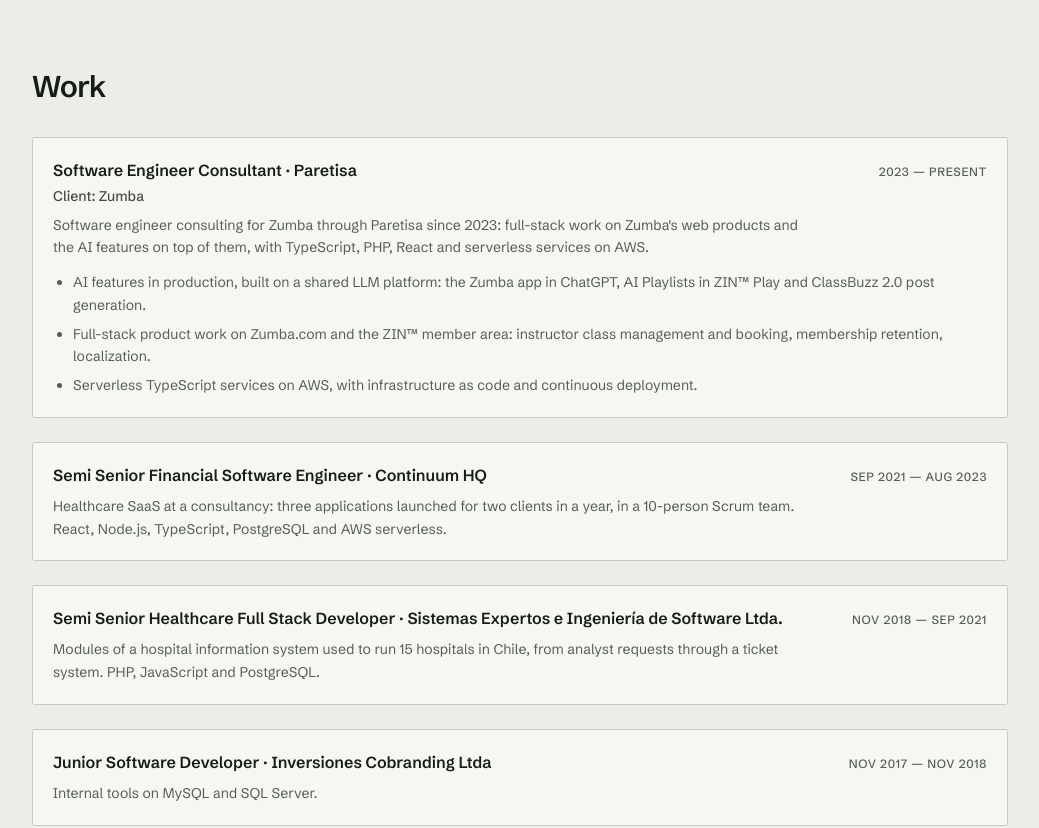
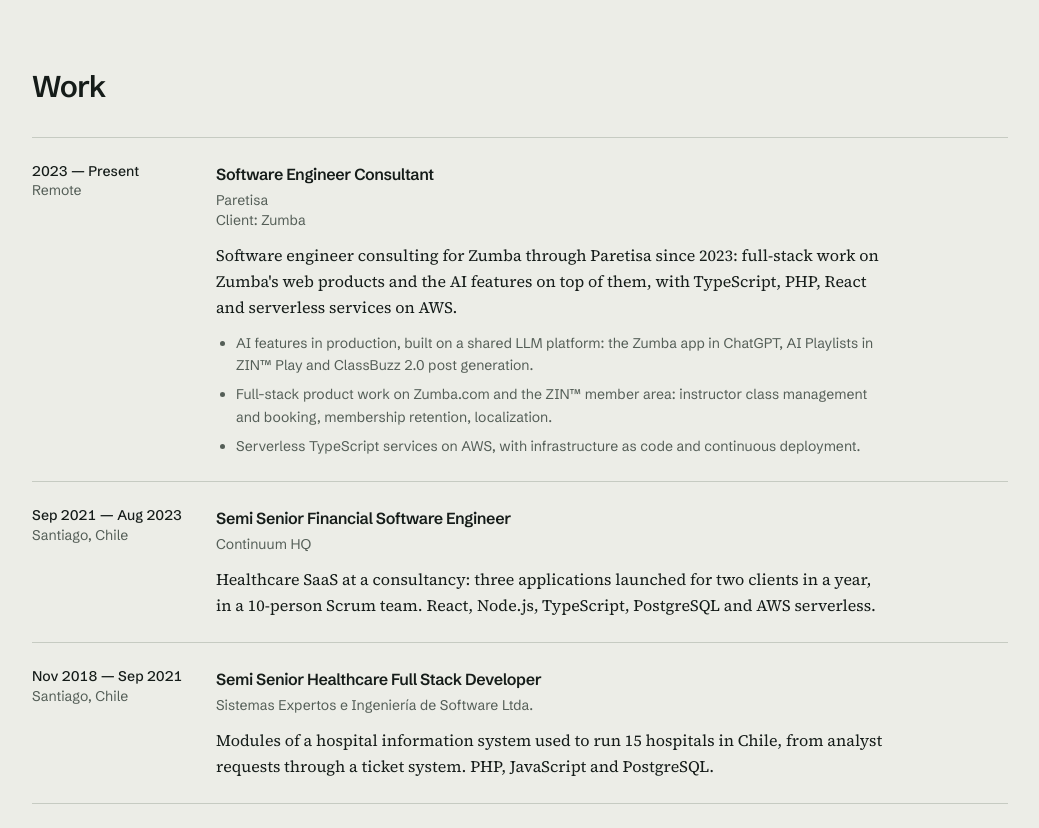
Before and after one commit to OswaldoRodriguez123/portfolio, a Next.js app: page /en in a window 1280 px wide. Shown: the part 1640-2468 px from the top of the page, without its empty margins (120-1159 px from the left). Built offline with nearby package versions, Linux system fonts and the light colour scheme; no server answers.

Commit message:
feat(work): render the career as a dated ledger

```diff
--- a/components/work-list.tsx
+++ b/components/work-list.tsx
@@ -3,45 +3,55 @@ import { getWorkEntries } from "@/lib/content";
 import type { Locale } from "@/content/types";
 
 /**
- * Work history. The repositories are private, so entries describe the systems
- * I worked on instead of linking public code.
+ * Work history as a ledger: dates on a left rail, the stage on the right, one
+ * thin rule per stage. The repositories are private, so entries describe the
+ * systems I worked on instead of linking public code.
  */
 export function WorkList({ locale }: { locale: Locale }) {
   const t = useTranslations("home");
   const entries = getWorkEntries();
 
   return (
-    <ol className="mt-8 space-y-6">
+    <ol className="mt-8">
       {entries.map((entry) => (
         <li
           key={`${entry.company}-${entry.period}`}
-          className="rounded-xl border border-border bg-card p-5"
+          className="grid gap-x-6 gap-y-1 border-t border-line py-6 sm:grid-cols-[10rem_1fr]"
         >
-          <div className="flex flex-wrap items-baseline justify-between gap-2">
-            <h3 className="text-base font-semibold text-foreground">
-              {entry.role} · {entry.company}
-            </h3>
-            <p className="text-xs font-medium uppercase tracking-wider text-muted-foreground">
+          <div className="text-sm leading-snug">
+            <p className="font-medium tabular-nums text-foreground">
               {entry.period}
             </p>
+            {entry.location ? (
+              <p className="text-muted-foreground">{entry.location}</p>
+            ) : null}
           </div>
+
+          <div>
+            <h3 className="font-heading text-base font-semibold tracking-tight text-foreground">
+              {entry.role}
+            </h3>
+            <p className="mt-1 text-sm text-muted-foreground">
+              {entry.company}
+            </p>
             {entry.client ? (
-            <p className="mt-1 text-sm font-medium text-foreground/80">
+              <p className="text-sm text-muted-foreground">
                 {t("clientLabel")}: {entry.client}
               </p>
             ) : null}
             {entry.summary ? (
-            <p className="mt-2 max-w-3xl text-sm leading-relaxed text-muted-foreground">
+              <p className="mt-3 max-w-2xl font-serif text-base leading-relaxed text-foreground">
                 {entry.summary[locale]}
               </p>
             ) : null}
             {entry.highlights?.[locale].length ? (
-            <ul className="mt-3 list-disc space-y-1.5 pl-5 text-sm leading-relaxed text-muted-foreground">
+              <ul className="mt-3 max-w-2xl list-disc space-y-1.5 pl-5 text-sm leading-relaxed text-muted-foreground">
                 {entry.highlights[locale].map((highlight) => (
                   <li key={highlight}>{highlight}</li>
                 ))}
               </ul>
             ) : null}
+          </div>
         </li>
       ))}
     </ol>
```
Also changed, not shown: 1 other file (tests, documents, lock files or other folders). Lines whose indentation alone changed are shown as unchanged.
